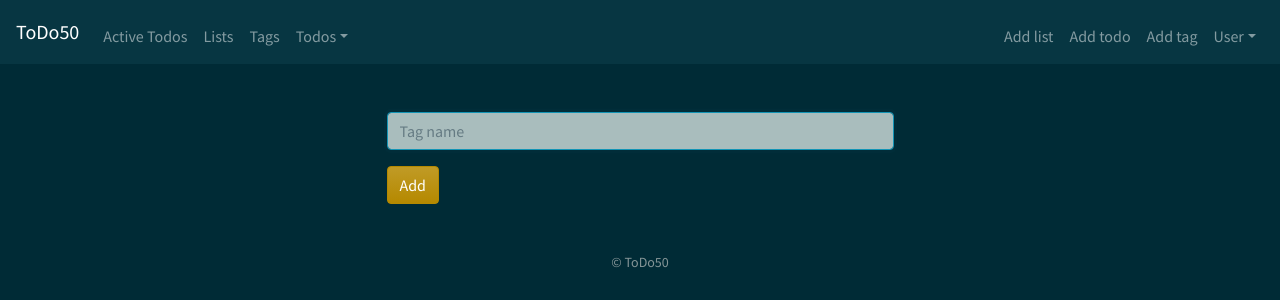
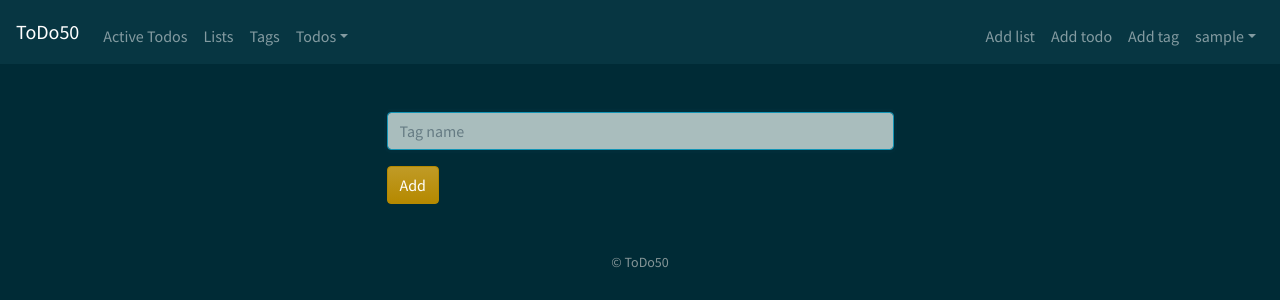
Before and after one commit to ilya-lebedev/ToDo50, a Flask app: page /add-tag in a window 1280 px wide. Shown: the top 300 px of the page. Run offline with Flask 2, Linux system fonts and the light colour scheme; the visitor is signed in with stand-in values (Sample User, id 1); some libraries are stand-ins or nearby versions.

Commit message:
feat: Implement showing user name at the navbar

```diff
--- a/application.py
+++ b/application.py
@@ -290,6 +290,7 @@ def login():
 
         # Remember which user has loggedin
         session["user_id"] = user[0]["id"]
+        session["user_name"] = user[0]["username"]
 
         # Redirect user to all to-dos page
         return redirect("/active")
@@ -355,6 +356,7 @@ def register():
 
         # Remember which user has registered and logged in
         session["user_id"] = user_id
+        session["user_name"] = request.form.get("username")
 
         # Redirect user to all to-dos page
         return redirect("/active")
--- a/templates/layout.html
+++ b/templates/layout.html
@@ -52,7 +52,7 @@
                         <li class="nav-item"><a class="nav-link" href="/add-todo">Add todo</a></li>
                         <li class="nav-item"><a class="nav-link" href="/add-tag">Add tag</a></li>
                         <li class="nav-item dropdown">
-                            <a class="nav-link dropdown-toggle" data-toggle="dropdown" href="#" role="button" aria-haspopup="true" aria-expanded="false">User</a>
+                            <a class="nav-link dropdown-toggle" data-toggle="dropdown" href="#" role="button" aria-haspopup="true" aria-expanded="false">{{ session.user_name }}</a>
                             <div class="dropdown-menu dropdown-menu-right" style="">
                                 <a class="dropdown-item" href="/change-password">Change password</a>
                                 <a class="dropdown-item" href="/logout">Log Out</a>
```
